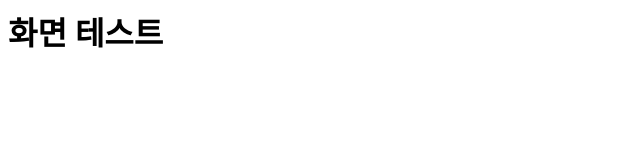
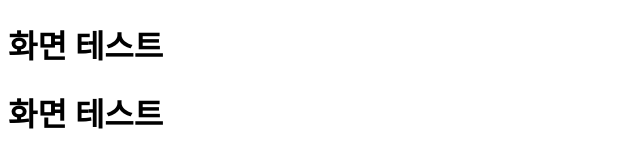
Before and after one commit to ThjeonTh/AI_Musician.github.io, a plain HTML site: page index.html in a window 1280 px wide. Shown: the whole page, without its empty margins (0-640 px from the left). Drawn offline with Linux system fonts and the light colour scheme.

Commit message:
Update index.html

```diff
--- a/index.html
+++ b/index.html
@@ -1 +1,32 @@
+<!DOCTYPE HTML>
+<html lang="en">
+
+<head>
+
+
+    <script>
+    function Load(){
+      alert("테스트");
+    }
+  </script>
+    <meta charset="UTF-8">
+    <title>AI뮤지션 음악파일 다운로드</title>
+</head>
+
+<body onload="Load()">
+    <div id="main">
+        <!--<img src="img/bg.png"/>-->
+        <div id="m_mp">
+
 <h1>화면 테스트</h1>
+            <!--<button type="button"><img src="img/mp3_button.png" alt=""></button>-->
+        </div>
+        <div id="m_midi">
+
+<h1>화면 테스트</h1>
+           <!-- <button type="button"><img src="img/mp3_button.png" alt=""></button>-->
+
+        </div>
+    </div>
+</body>
+</html>
```
